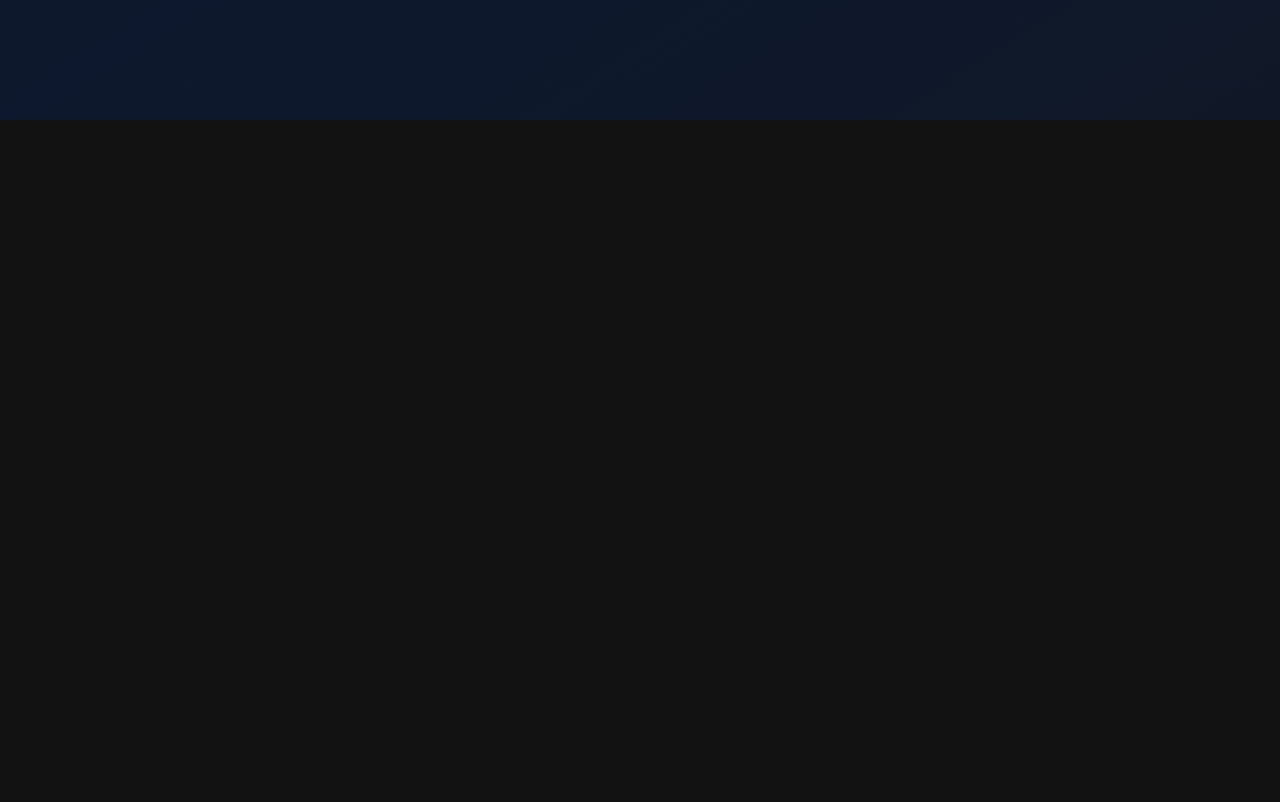
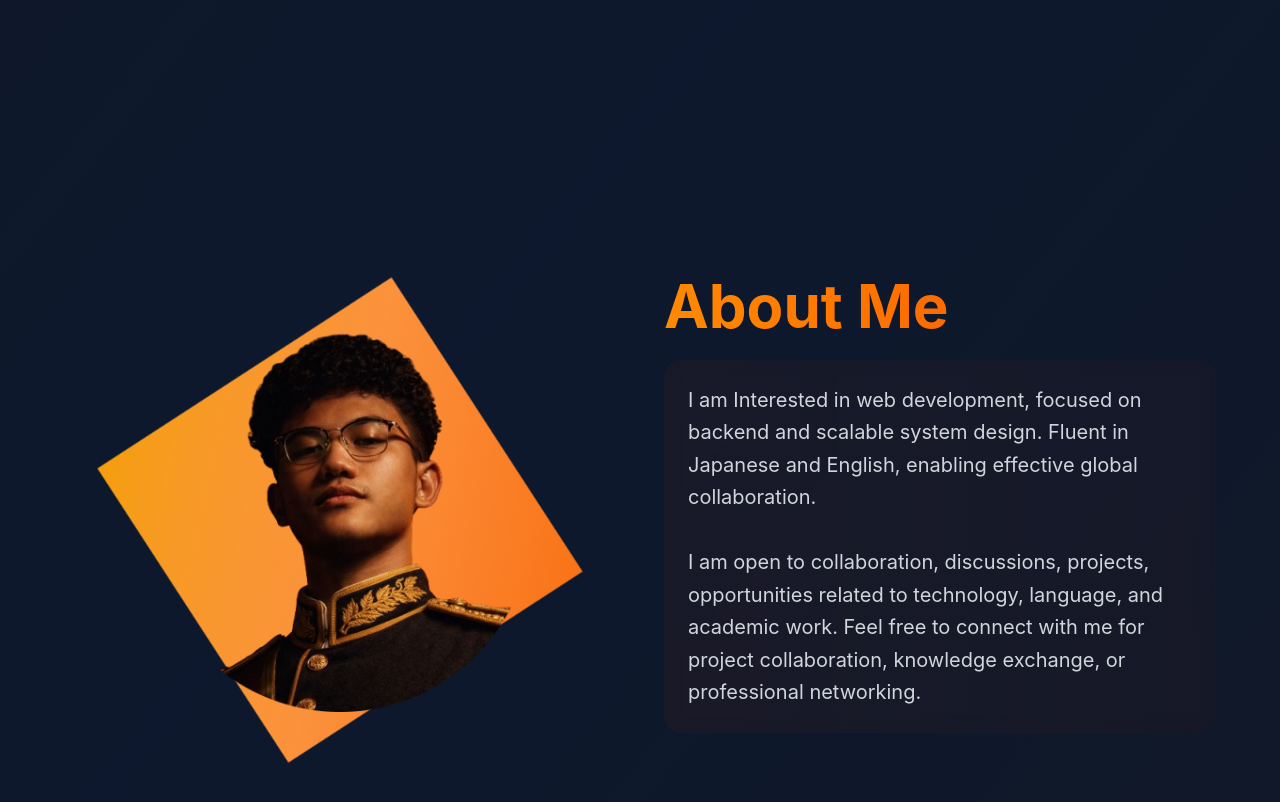
Before and after one commit to hanchan-dev/portfolio, a React (Vite) app: page / in a window 1280 px wide. Shown: the part 680-1482 px from the top of the page. Before the commit the page ends 800 px from the top, so only its background shows below. Built offline with nearby package versions, Linux system fonts and the light colour scheme.

Commit message:
create about me section & fix and change hero

```diff
--- a/src/App.jsx
+++ b/src/App.jsx
@@ -1,5 +1,6 @@
 import Navbar from "./components/Navbar.jsx";
 import Hero from "./components/Hero.jsx";
+import About from "./components/About.jsx";
 import {useEffect, useState} from "react";
 import AOS from 'aos';
 import 'aos/dist/aos.css';
@@ -32,6 +33,7 @@
         }>
             <Navbar darkMode={darkMode} toggleDarkMode={toggleDarkMode}/>
             <Hero darkMode={darkMode}/>
+            <About darkMode={darkMode}/>
         </div>
     );
 }
--- /dev/null
+++ b/src/components/About.jsx
@@ -0,0 +1,60 @@
+import about from "../assets/about.png"
+
+const About = ({darkMode}) => {
+    return (
+        <section id="about" className={`min-h-screen flex items-center justify-center px-4 sm:px-6`}>
+            <div className="max-w-6xl w-full grid grid-cols-1 lg:grid-cols-2 gap-8 sm:gap-12 items-center">
+                <figure
+                    data-aos='fade-up'
+                    data-aos-delay='300'
+                    className="flex flex-wrap justify-center gap-4 relative order-1 lg:order-1"
+                >
+                    <div className="relative w-72 h-72 lg:w-96 lg:h-96">
+                        {/* Image */}
+                        <div
+                            className="absolute -inset-8 lg:-inset-14 bg-linear-to-l from-[#f97316] via-[#fb923c] to-[#f59e0b] rotate-12 diamond-shape"
+                            data-aos='zoom-in'
+                            data-aos-delay='400'>
+                        </div>
+                        <img
+                            src={about}
+                            alt="About Image"
+                            className='absolute inset-0 w-full h-full object-cover z-10 transition-all duration-300'
+                            data-aos='zoom-in'
+                            data-aos-delay='500'
+                        />
+                    </div>
+                </figure>
+                <article
+                    data-aos='fade-left'
+                    data-aos-delay='300'
+                    className='text-center lg:text-left relative order-2 lg:order-2 mt-10 lg:mt-0'
+                >
+                    <header>
+                        <h1
+                            className='text-3xl sm:text-4xl lg:text-5xl xl:text-6xl font-bold mb-4 sm:mb-6 text-transparent bg-linear-to-r from-orange-400 to-orange-600 bg-clip-text'
+                            data-aos='fade-up'
+                            data-aos-delay='400'
+                        >
+                            About Me
+                        </h1>
+                    </header>
+                    <p
+                    className={`text-sm sm:text-base lg:text-lg xl:text-xl mb-6 sm:mb-8 leading-relaxed
+                                  bg-linear-to-r from-orange-900/10 to-orange-900/5
+                                  p-4 sm:p-6 rounded-xl sm:rounded-2xl backdrop-blur-sm
+                                  ${darkMode ? 'text-gray-300' : 'text-gray-700'}`}
+                    data-aos='fade-up'
+                    data-aos-delay='500'
+                    >
+                        I am Interested in web development, focused on backend and scalable system design. Fluent in Japanese and English, enabling effective global collaboration.
+                        <br/><br/>
+                        I am open to collaboration, discussions, projects, opportunities related to technology, language, and academic work. Feel free to connect with me for project collaboration, knowledge exchange, or professional networking.
+                    </p>
+                </article>
+            </div>
+        </section>
+    )
+}
+
+export default About
--- a/src/components/Hero.jsx
+++ b/src/components/Hero.jsx
@@ -38,7 +38,7 @@
             id='home'
             data-aos-delay='250'
             className='body-font z-10'>
-                <div className='container mx-auto flex px-4 sm:px-8 lg:px-14 py-12 lg:py-20 flex-col lg:flex-row items-center justify-between lg:mt-0 mt-14'>
+                <div className='container mx-auto flex px-4 sm:px-8 lg:px-14 py-12 lg:py-20 flex-col-reverse lg:flex-row items-center justify-between lg:mt-0 mt-14'>
                     <div className='lg:w-1/2 w-full flex flex-col items-center lg:items-start text-center lg:text-left mb-12 lg:mb-0'>
                         <div className='flex justify-center lg:justify-start gap-4 sm:gap-6 mb-6 sm:mb-7 w-full'
                              data-aos='fade-down'
@@ -66,10 +66,10 @@
                                 Holla, mi nombre Handika
                         </h1>
                         <p
-                        className={`mb-6 sm:mb-8 leading-relaxed max-w-md sm:max-w-lg ${theme.textSecondary}`}
+                        className={`mb-1 sm:mb-2 leading-relaxed max-w-md sm:max-w-lg ${theme.textSecondary}`}
                         data-aos='fade-up'
                         data-aos-delay='600'>
-                            Lorem ipsum dolor sit amet, consectetur adipisicing elit. Aliquid architecto aut ea eveniet minus qui sequi unde? Cumque delectus iure mollitia necessitatibus officia perspiciatis possimus ratione rerum sunt. Aut, tenetur?
+                            I build scalable and maintainable web systems with a strong focus on backend architecture and long-term performance. Passionate about designing reliable foundations that grow with real-world demands.
                         </p>
 
                         {/* CV Download Button */}
@@ -107,7 +107,7 @@
 
                     {/* My Image */}
                     <div
-                        className='lg:w-1/2 w-full max-w-md lg:max-w-lg mt-8 lg:mt-0 flex justify-center'
+                        className='lg:w-1/2 w-90 max-w-md lg:max-w-lg mt-0 mb-6 lg:mt-0 flex justify-center'
                         data-aos='fade-left'
                         data-aos-delay='400'
                     >
--- a/src/index.css
+++ b/src/index.css
@@ -13,3 +13,12 @@
 html {
     scroll-behavior: smooth;
 }
+
+.diamond-shape {
+    clip-path: polygon(
+            50% 0%,
+            100% 50%,
+            50% 100%,
+            0% 50%
+    );
+}
--- /dev/null
+++ b/talwind.config.js
@@ -0,0 +1,10 @@
+export default {
+    content: [
+        "./index.html",
+        "./src/**/*.{js,ts,jsx,tsx}",
+    ],
+    theme: {
+        extend: {},
+    },
+    plugins: [],
+}
```
Also changed, not shown: src/assets/about.png.
